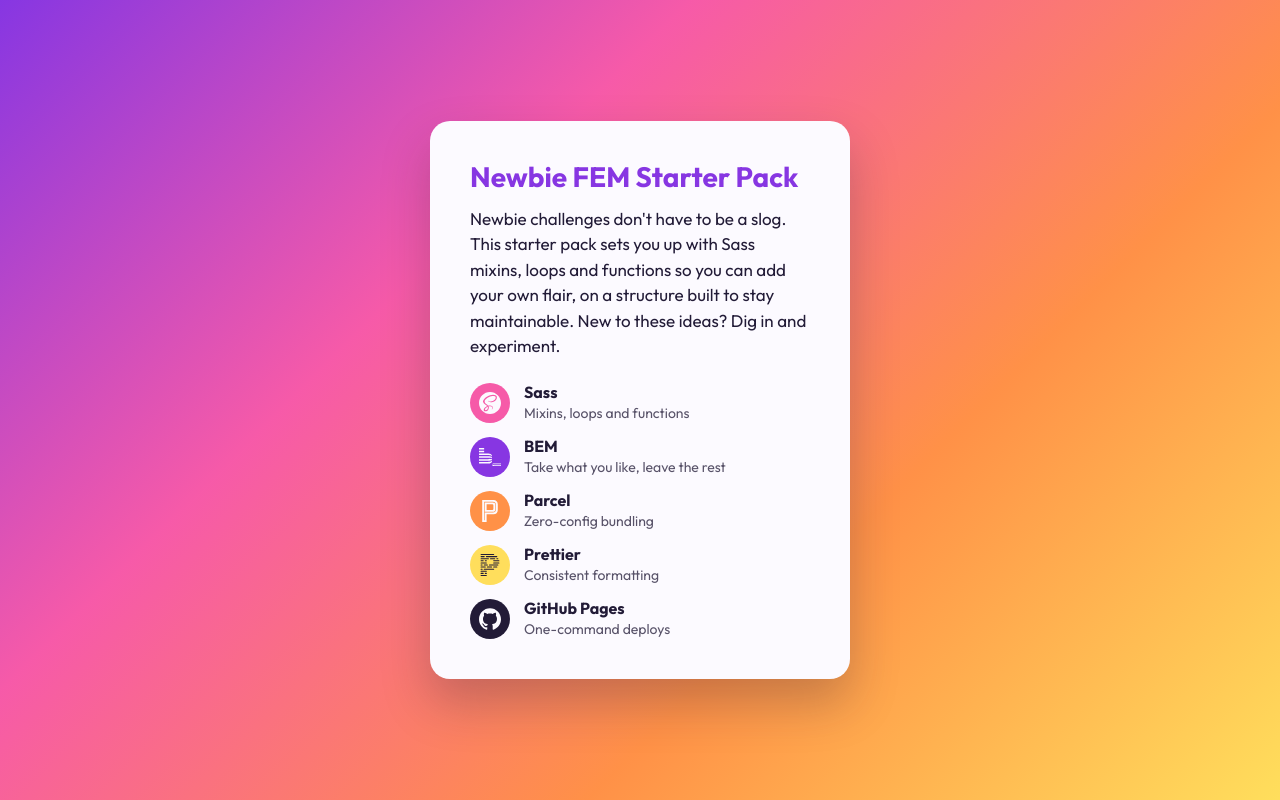
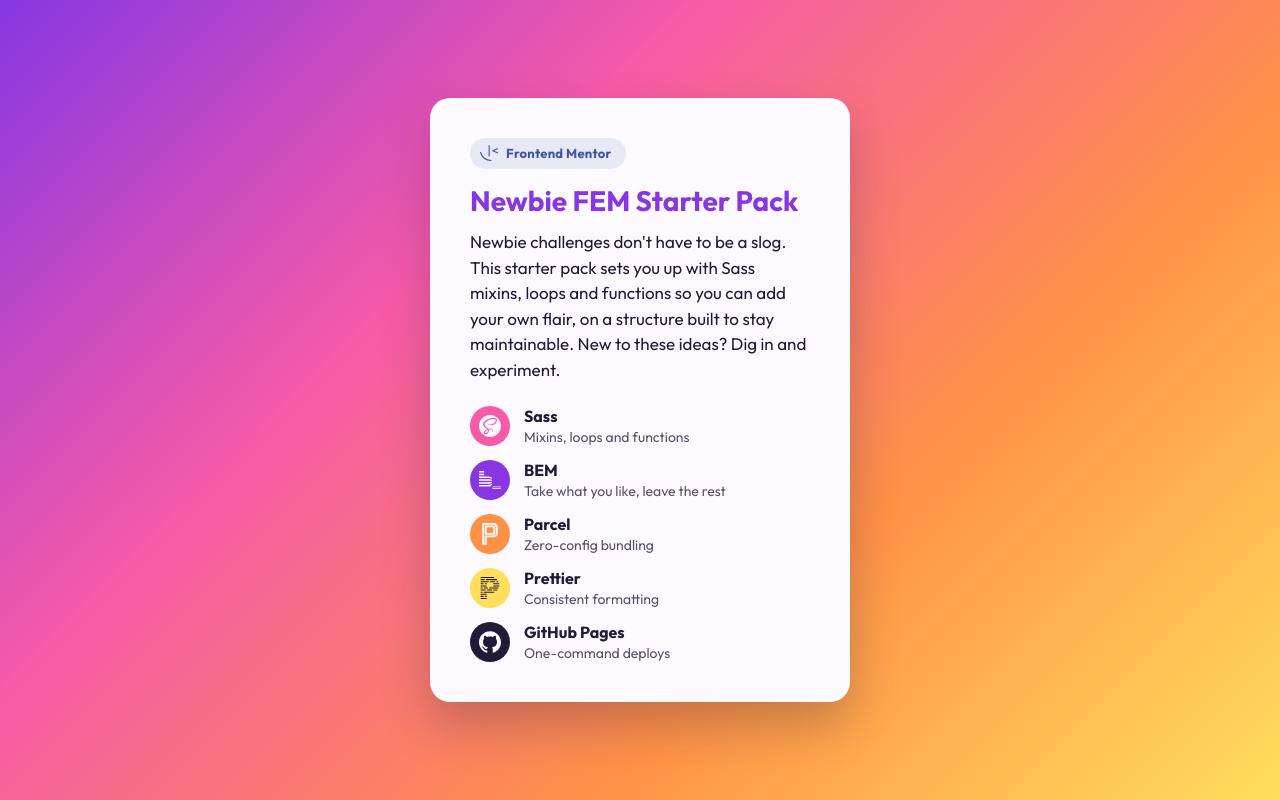
Before and after one commit to JDevlinDev/newbie-fem-starter, a website built with Parcel: page src/index.html in a window 1280 px wide. Built offline with nearby package versions, Linux system fonts and the light colour scheme.

Commit message:
Add Frontend Mentor eyebrow label to demo card

```diff
--- a/src/index.html
+++ b/src/index.html
@@ -17,6 +17,10 @@
   <body>
     <main class="main">
       <article class="card">
+        <p class="card__eyebrow">
+          <span class="card__eyebrow-logo" aria-hidden="true"></span>
+          Frontend Mentor
+        </p>
         <h1 class="card__title">Newbie FEM Starter Pack</h1>
         <p class="card__text">
           Newbie challenges don't have to be a slog. This starter pack sets you up with Sass mixins,
--- a/src/scss/abstracts/_variables.scss
+++ b/src/scss/abstracts/_variables.scss
@@ -7,6 +7,7 @@ $palette: (
   "lemon": hsl(48, 100%, 68%),
   "ink": hsl(255, 35%, 16%),
   "marshmallow": hsl(270, 100%, 99%),
+  "mentor": hsl(227, 44%, 44%), // Frontend Mentor brand blue
 );
 
 $font-family: "Outfit", sans-serif;
--- a/src/scss/components/_card.scss
+++ b/src/scss/components/_card.scss
@@ -11,6 +11,28 @@
     padding: rem(40);
   }
 
+  // Pill label above the title
+  &__eyebrow {
+    display: inline-flex;
+    align-items: center;
+    gap: rem(8);
+    margin-bottom: rem(16);
+    padding: rem(6) rem(14) rem(6) rem(10);
+    border-radius: 100vmax;
+    background-color: color-mix(in srgb, var(--color-mentor) 10%, transparent);
+    font-size: rem(13);
+    font-weight: 700;
+    letter-spacing: 0.02em;
+    color: var(--color-mentor);
+  }
+
+  &__eyebrow-logo {
+    width: rem(18);
+    height: rem(18);
+    background-color: currentColor;
+    mask: url("../images/icons/frontendmentor.svg") center / contain no-repeat;
+  }
+
   &__title {
     margin-bottom: rem(12);
     font-size: rem(28);
```
Also changed, not shown: README.md, src/images/icons/frontendmentor.svg (added).
